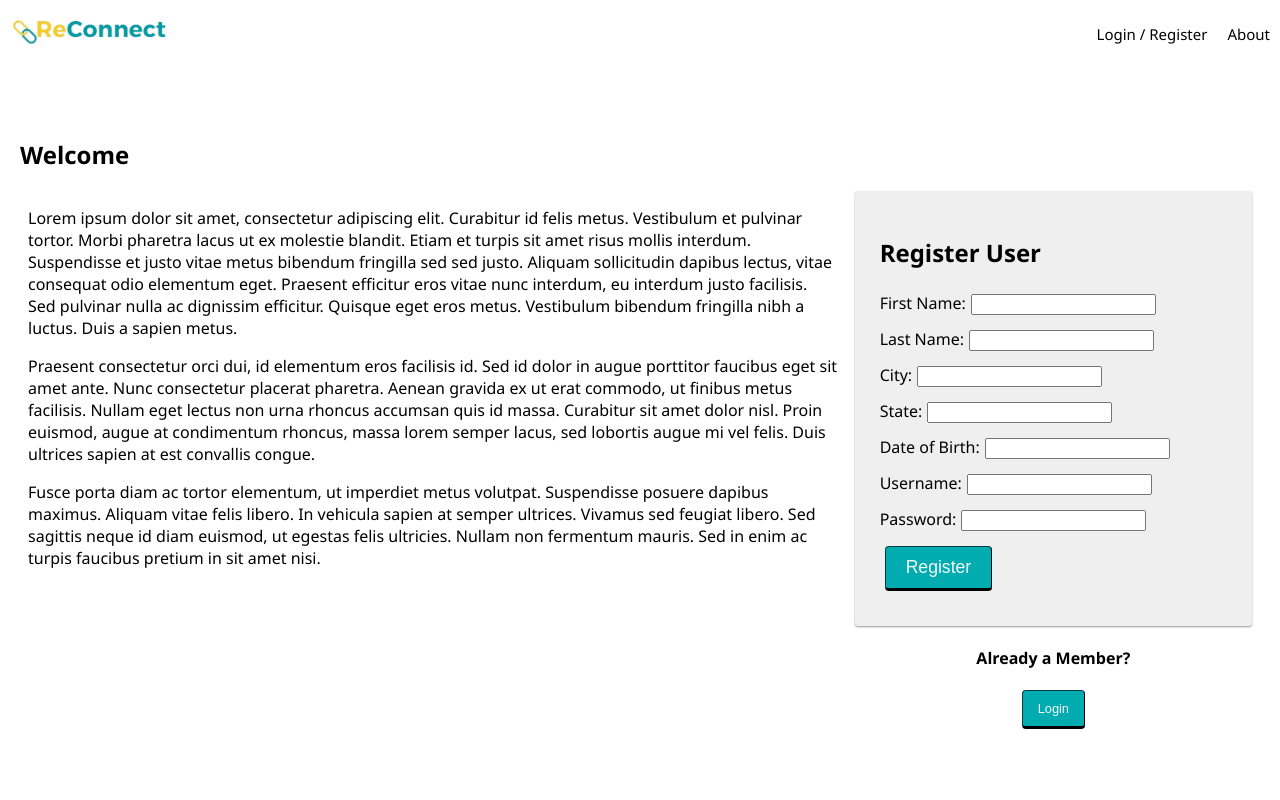
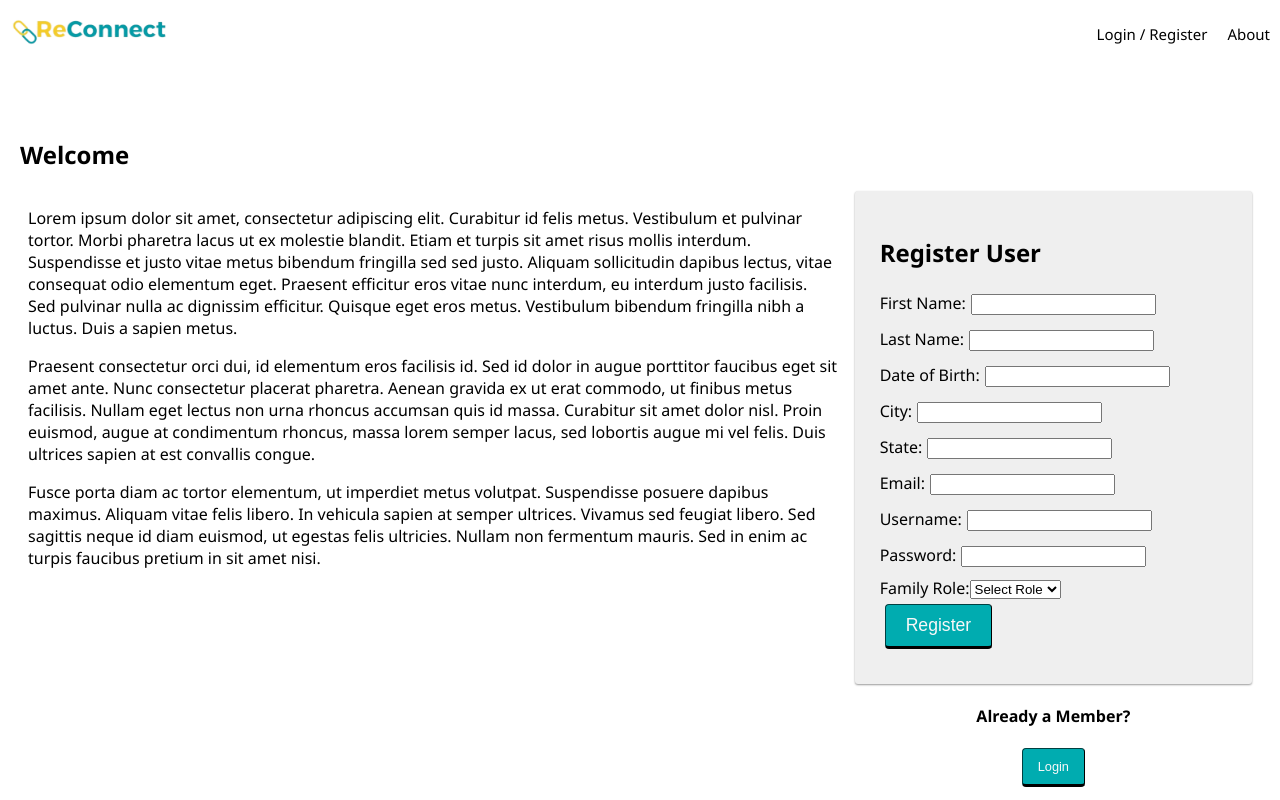
Before and after one commit to johnmborin/ReConnect, a React (Create React App) app: page /user#/home in a window 1280 px wide. Shown: the top 800 px of the page. Built offline with nearby package versions, Linux system fonts and the light colour scheme; no server answers.

Commit message:
adjusted the register fields and added email and the family role

```diff
--- a/src/components/RegisterForm/RegisterForm.jsx
+++ b/src/components/RegisterForm/RegisterForm.jsx
@@ -4,11 +4,13 @@ import { useDispatch, useSelector } from 'react-redux';
 function RegisterForm() {
   const [firstName, setFirstName] = useState('');
   const [lastName, setLastName] = useState('');
+  const [dateOfBirth, setDateOfBirth] = useState('');
   const [city, setCity] = useState('');
   const [state, setState] = useState('');
-  const [dateOfBirth, setDateOfBirth] = useState('');
+  const [email, setEmail] = useState('');
   const [username, setUsername] = useState('');
   const [password, setPassword] = useState('');
+  const [role, setRole] = useState('');
   const errors = useSelector((store) => store.errors);
   const dispatch = useDispatch();
 
@@ -20,9 +22,10 @@ function RegisterForm() {
       payload: {
         firstName: firstName,
         lastName: lastName,
+        dateOfBirth: dateOfBirth,
         city: city,
         state: state,
-        dateOfBirth: dateOfBirth,
+
         username: username,
         password: password,
       },
@@ -62,6 +65,18 @@ function RegisterForm() {
         </label>
       </div>
       <div>
+        <label htmlFor="dateOfBirth">
+          Date of Birth:
+          <input
+            type="text"
+            name="dateOfBirth"
+            value={dateOfBirth}
+            required
+            onChange={(event) => setDateOfBirth(event.target.value)}
+          />
+        </label>
+      </div>
+      <div>
         <label htmlFor="city">
           City:
           <input
@@ -86,14 +101,14 @@ function RegisterForm() {
         </label>
       </div>
       <div>
-        <label htmlFor="dateOfBirth">
-          Date of Birth:
+        <label htmlFor="email">
+          Email:
           <input
             type="text"
-            name="dateOfBirth"
-            value={dateOfBirth}
+            name="email"
+            value={email}
             required
-            onChange={(event) => setDateOfBirth(event.target.value)}
+            onChange={(event) => setEmail(event.target.value)}
           />
         </label>
       </div>
@@ -122,6 +137,21 @@ function RegisterForm() {
         </label>
       </div>
       <div>
+        <label htmlFor="role">
+          Family Role:
+          <select
+            name="role"
+            value={role}
+            required
+            onChange={(event) => setRole(event.target.value)}
+          >
+            <option value="">Select Role</option>
+            <option value="parent">Parent</option>
+            <option value="child">Child</option>
+          </select>
+        </label>
+      </div>
+      <div>
         <input className="btn" type="submit" name="submit" value="Register" />
       </div>
     </form>
```
